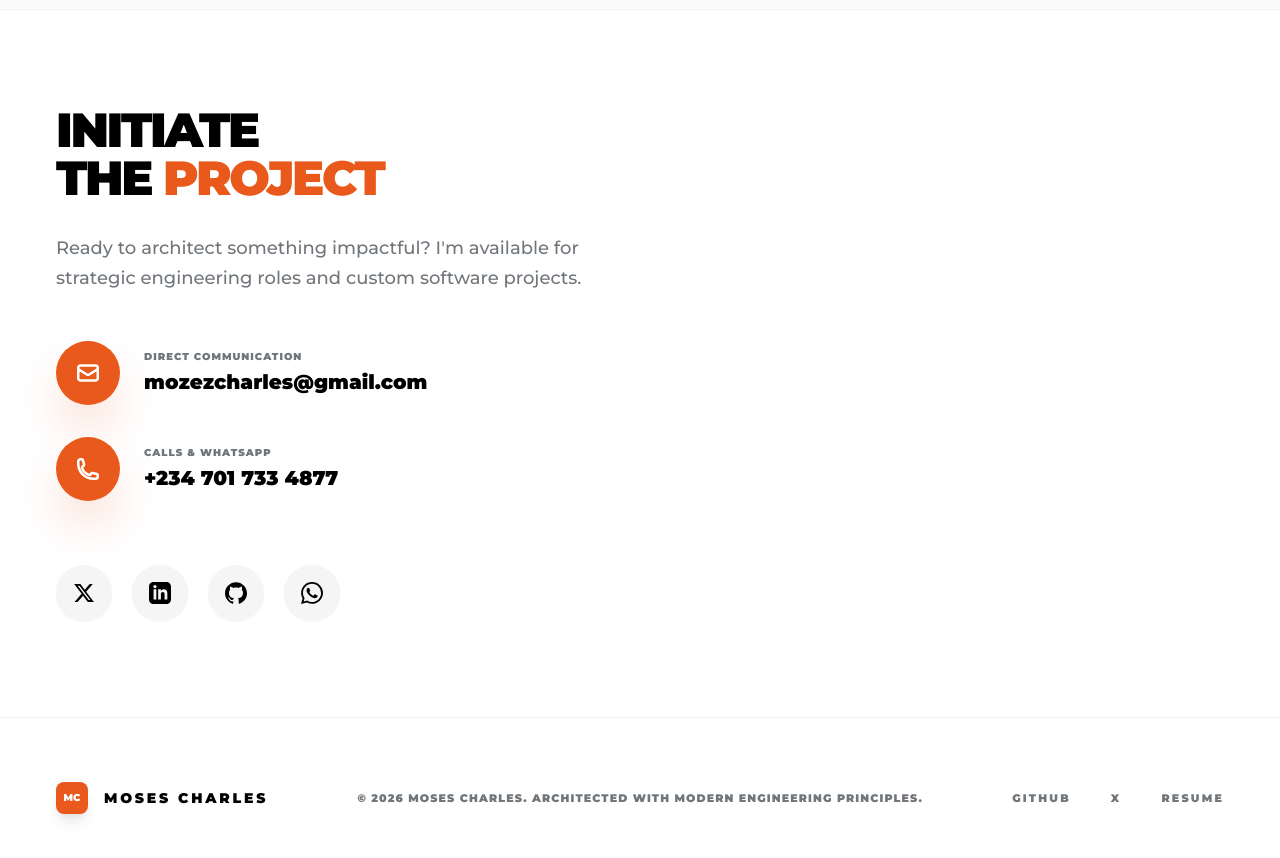
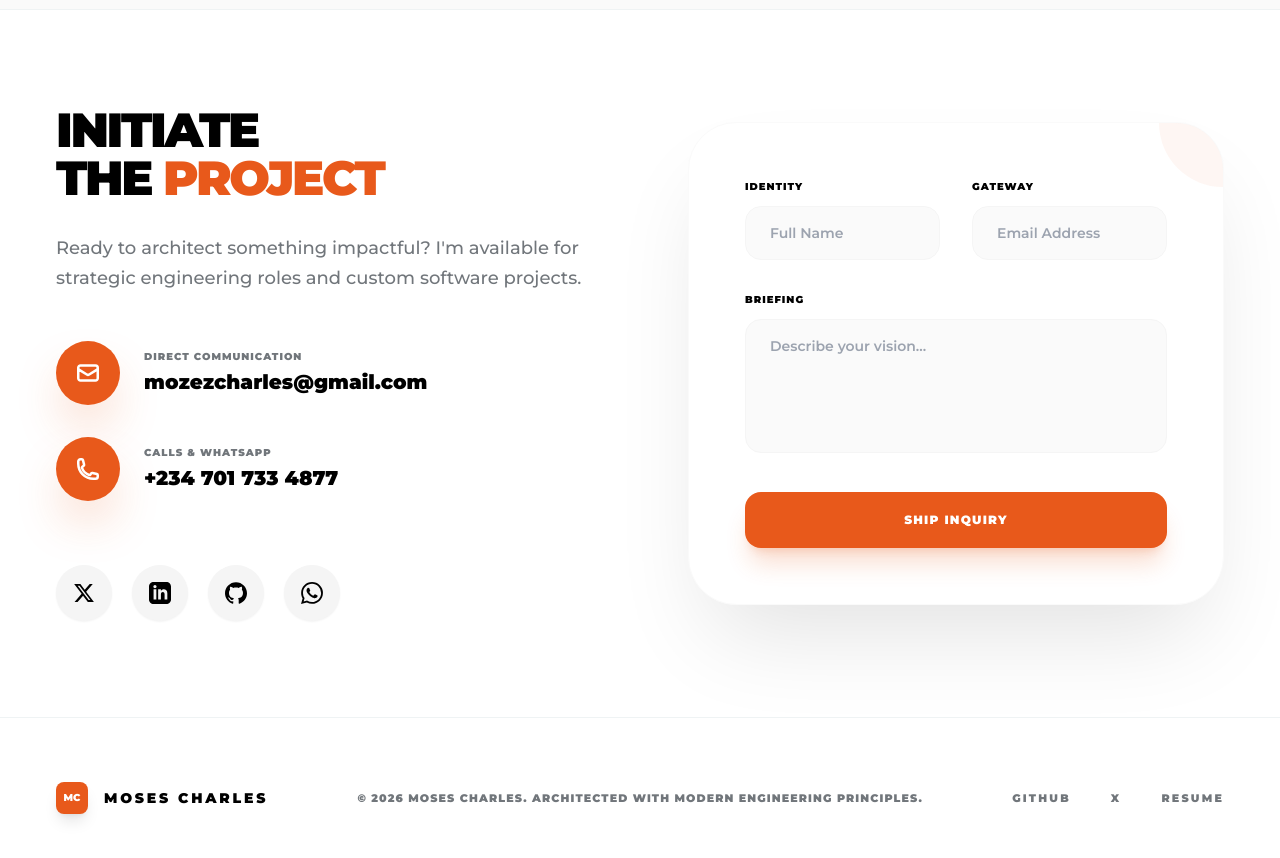
Before and after one commit to Gfhandel/personal-portfolio, a React (Vite) app: page / in a window 1280 px wide. Shown: the part 5840-6698 px from the top of the page. Built offline with nearby package versions, Linux system fonts and the light colour scheme.

Commit message:
Updated contact page

```diff
--- a/components/Contact.tsx
+++ b/components/Contact.tsx
@@ -142,7 +142,7 @@ const Contact: React.FC = () => {
               </div>
             </div>
 
-            {/* <div className="bg-white p-10 md:p-14 rounded-[3rem] shadow-[0_48px_96px_-24px_rgba(0,0,0,0.12)] border border-neutral-50 relative overflow-hidden">
+            <div className="bg-white p-10 md:p-14 rounded-[3rem] shadow-[0_48px_96px_-24px_rgba(0,0,0,0.12)] border border-neutral-50 relative overflow-hidden">
               <div className="absolute top-0 right-0 w-32 h-32 bg-brand-primary/5 rounded-full -mr-16 -mt-16"></div>
               <form onSubmit={handleSubmit} className="relative z-10 space-y-8">
                 <div className="grid md:grid-cols-2 gap-8">
@@ -206,7 +206,7 @@ const Contact: React.FC = () => {
                   {status === "success" && "Inquiry Received"}
                 </button>
               </form>
-            </div> */}
+            </div>
           </div>
         </div>
       </Layout>
```
